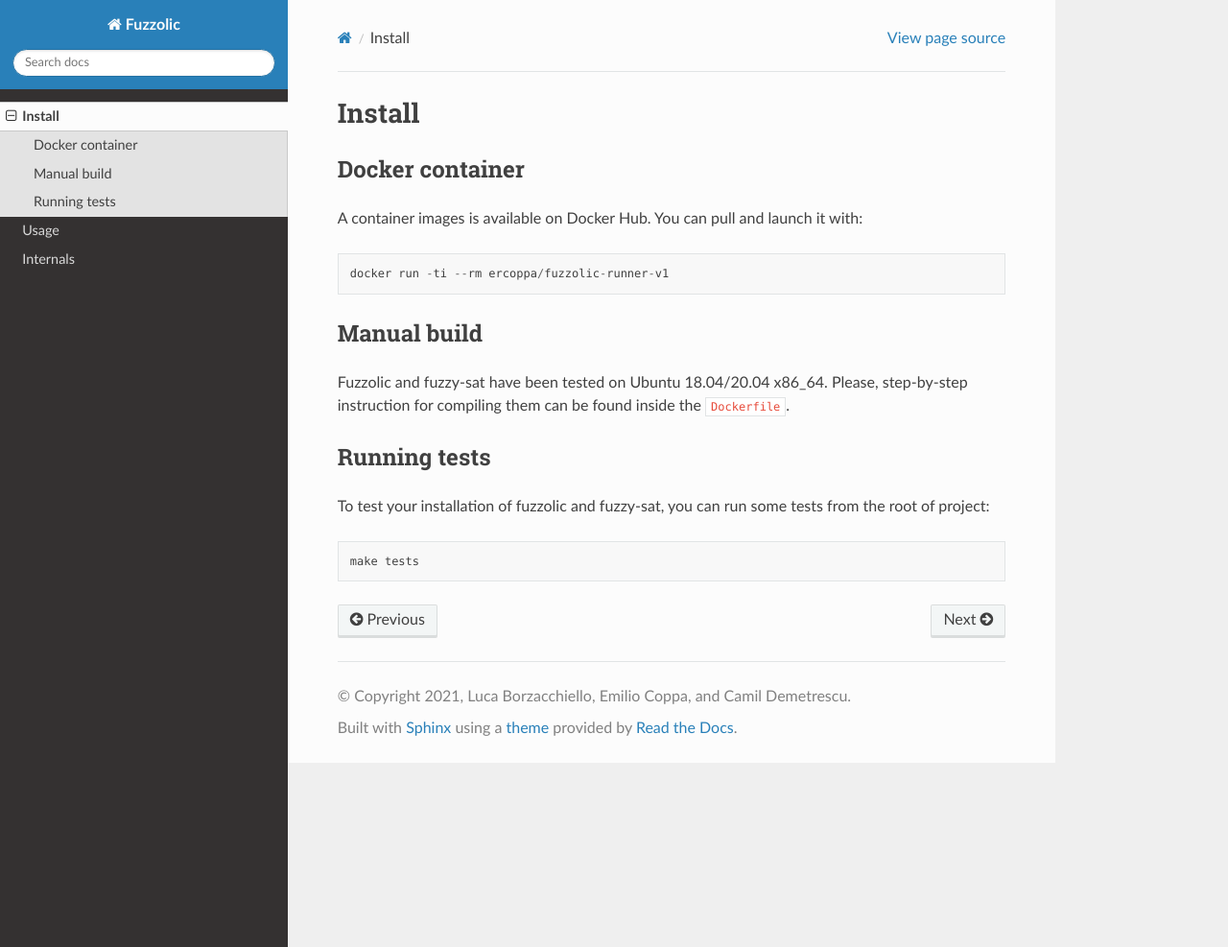
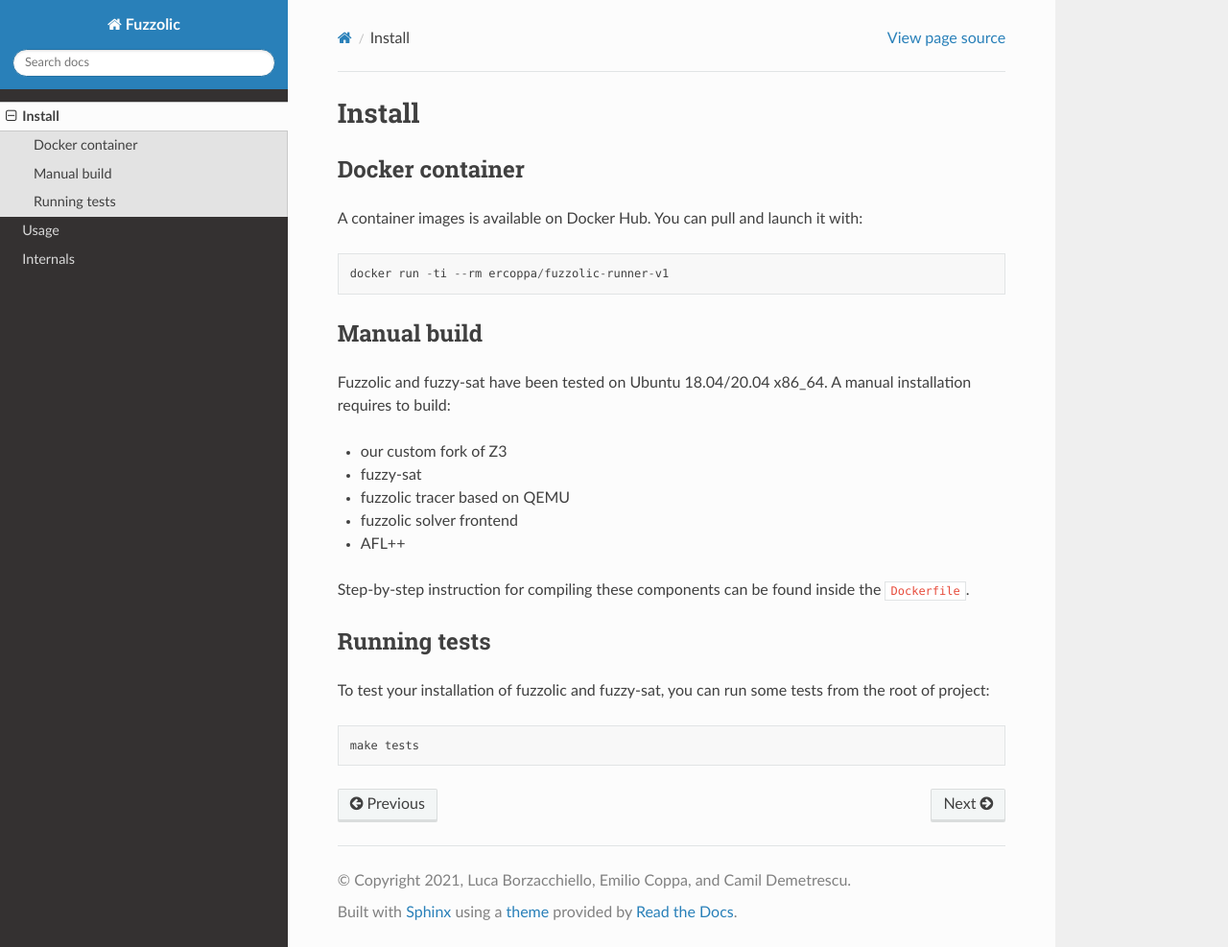
Before and after one commit to season-lab/fuzzolic, a Sphinx documentation site: the page built from docs/install.md, in a window 1280 px wide and 987 px high. Shown: the whole window at 96% size. Built offline with Sphinx 7.4.7 and the Read the Docs theme 2.0.0, drawn with Linux system fonts in a browser that asks for light colours.

Commit message:
Update install.md

````diff
--- a/docs/install.md
+++ b/docs/install.md
@@ -7,7 +7,14 @@ docker run -ti --rm ercoppa/fuzzolic-runner-v1
 ```
 
 ## Manual build
-Fuzzolic and fuzzy-sat have been tested on Ubuntu 18.04/20.04 x86_64. Please, step-by-step instruction for compiling them can be found inside the [`Dockerfile`](https://github.com/season-lab/fuzzolic/blob/master/docker/fuzzolic-runner/Dockerfile).
+Fuzzolic and fuzzy-sat have been tested on Ubuntu 18.04/20.04 x86_64. A manual installation requires to build:
+ * our custom fork of Z3
+ * fuzzy-sat
+ * fuzzolic tracer based on QEMU
+ * fuzzolic solver frontend
+ * AFL++
+
+Step-by-step instruction for compiling these components can be found inside the [`Dockerfile`](https://github.com/season-lab/fuzzolic/blob/master/docker/fuzzolic-runner/Dockerfile).
 
 ## Running tests
 To test your installation of fuzzolic and fuzzy-sat, you can run some tests from the root of project:
````
